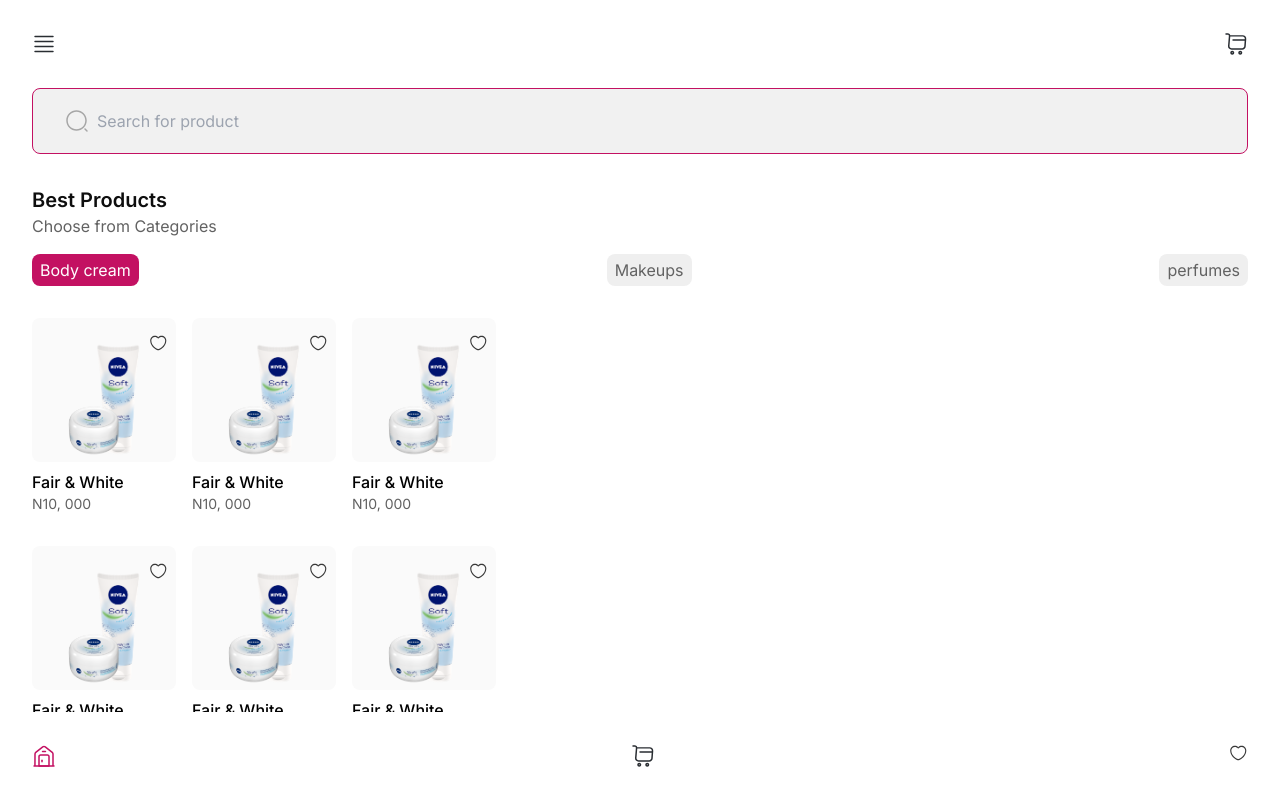
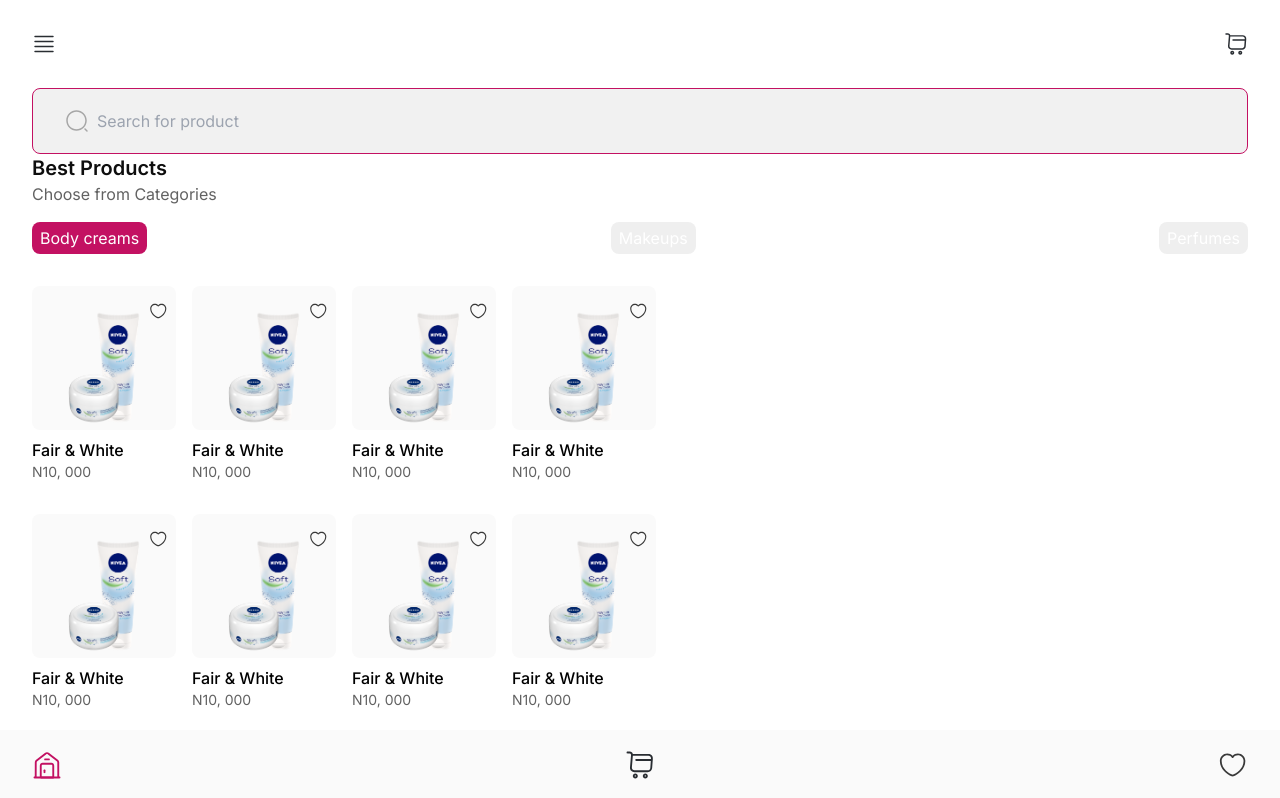
Before and after one commit to alli-Codes/timbu-cloud-store-HNG-stage-2, a React (Vite) app: page / in a window 1280 px wide. Shown: the top 798 px of the page. Built offline with nearby package versions, Linux system fonts and the light colour scheme.

Commit message:
Made some chnages

```diff
--- a/package.json
+++ b/package.json
@@ -10,6 +10,7 @@
     "preview": "vite preview"
   },
   "dependencies": {
+    "@preact/signals": "^1.3.0",
     "react": "^18.3.1",
     "react-dom": "^18.3.1"
   },
--- a/src/components/Category.jsx
+++ b/src/components/Category.jsx
@@ -1,4 +1,15 @@
+import { signal } from "@preact/signals";
+import { useEffect } from "react";
+import { useLocation } from "react-router-dom";
+
 export default function Category() {
+  const handle = () => {
+    console.log(route.hash);
+  };
+  const route = useLocation();
+  useEffect(() => {
+    console.log(route.hash, "from effect");
+  }, [route]);
   return (
     <div className="flex flex-col gap-4">
       <section>
@@ -7,10 +18,36 @@
       </section>
 
       <section className="flex justify-between items-center text-[#626262]">
-                <p className="bg-[#C31162] h-8 px-2 py-1.5 flex items-center rounded-lg text-white">Body cream</p>
-                <p className="bg-[#EFEFEF] h-8 px-2 py-1.5 flex items-center rounded-lg">Makeups</p>
-                <p className="bg-[#EFEFEF] h-8 px-2 py-1.5 flex items-center rounded-lg">perfumes</p>
+        <a
+          href="#bodycreams"
+          onClick={handle}
+          className={`h-8 px-2 py-1.5 flex items-center rounded-lg text-white ${
+            route.hash == "#bodycreams" || route.hash == ""
+              ? "bg-[#C31162]"
+              : "bg-[#EFEFEF]"
+          }`}
+        >
+          Body creams
+        </a>
+        <a
+          href="#makeups"
+          onClick={handle}
+          className={`h-8 px-2 py-1.5 flex items-center rounded-lg text-white ${
+            route.hash == "#makeups" ? "bg-[#C31162]" : "bg-[#EFEFEF]"
+          }`}
+        >
+          Makeups
+        </a>
+        <a
+          href="#perfumes"
+          onClick={handle}
+          className={`h-8 px-2 py-1.5 flex items-center rounded-lg text-white ${
+            route.hash == "#perfumes" ? "bg-[#C31162]" : "bg-[#EFEFEF]"
+          }`}
+        >
+          Perfumes
+        </a>
       </section>
     </div>
-    )
+  );
 }
--- a/src/components/Menu.jsx
+++ b/src/components/Menu.jsx
@@ -1,10 +1,10 @@
-import CartIcon from "../icons/cart-icon";
-import HeartIcon from "../icons/heart-icon";
+import CartIcon from "../icons/cart-icon-2";
+import HeartIcon from "../icons/heart-icon-2";
 import StoreIcon from "../icons/store-icon";
 
 export default function Menu() {
   return (
-    <div className="bg-white w-full p-8 flex justify-between fixed left-0 bottom-0">
+    <div className="bg-[#FAFAFA] w-full px-8 py-5 flex justify-between fixed left-0 bottom-0">
       <StoreIcon />
       <CartIcon />
       <HeartIcon />
--- a/src/components/ProductList.jsx
+++ b/src/components/ProductList.jsx
@@ -1,11 +1,12 @@
 import Product from "./Product";
 
 export default function ProductList() {
-    return (
-        <div className="flex gap-4 overflow-scroll">
-            <Product />
-            <Product />
-            <Product />
-        </div>
-    )
+  return (
+    <div className="flex gap-4 overflow-auto overscroll-contain product__list">
+      <Product />
+      <Product />
+      <Product />
+      <Product />
+    </div>
+  );
 }
--- /dev/null
+++ b/src/icons/cart-icon-2.jsx
@@ -0,0 +1,28 @@
+export default function CartIcon() {
+  return (
+    <svg
+      width="30"
+      height="30"
+      viewBox="0 0 24 24"
+      fill="none"
+      xmlns="http://www.w3.org/2000/svg"
+    >
+      <path
+        d="M18.19 17.75H7.53999C6.54999 17.75 5.59999 17.33 4.92999 16.6C4.25999 15.87 3.92 14.89 4 13.9L4.83 3.94C4.86 3.63 4.74999 3.33001 4.53999 3.10001C4.32999 2.87001 4.04 2.75 3.73 2.75H2C1.59 2.75 1.25 2.41 1.25 2C1.25 1.59 1.59 1.25 2 1.25H3.74001C4.47001 1.25 5.15999 1.56 5.64999 2.09C5.91999 2.39 6.12 2.74 6.23 3.13H18.72C19.73 3.13 20.66 3.53 21.34 4.25C22.01 4.98 22.35 5.93 22.27 6.94L21.73 14.44C21.62 16.27 20.02 17.75 18.19 17.75ZM6.28 4.62L5.5 14.02C5.45 14.6 5.64 15.15 6.03 15.58C6.42 16.01 6.95999 16.24 7.53999 16.24H18.19C19.23 16.24 20.17 15.36 20.25 14.32L20.79 6.82001C20.83 6.23001 20.64 5.67001 20.25 5.26001C19.86 4.84001 19.32 4.60999 18.73 4.60999H6.28V4.62Z"
+        fill="#292D32"
+      />
+      <path
+        d="M16.25 22.75C15.15 22.75 14.25 21.85 14.25 20.75C14.25 19.65 15.15 18.75 16.25 18.75C17.35 18.75 18.25 19.65 18.25 20.75C18.25 21.85 17.35 22.75 16.25 22.75ZM16.25 20.25C15.97 20.25 15.75 20.47 15.75 20.75C15.75 21.03 15.97 21.25 16.25 21.25C16.53 21.25 16.75 21.03 16.75 20.75C16.75 20.47 16.53 20.25 16.25 20.25Z"
+        fill="#292D32"
+      />
+      <path
+        d="M8.25 22.75C7.15 22.75 6.25 21.85 6.25 20.75C6.25 19.65 7.15 18.75 8.25 18.75C9.35 18.75 10.25 19.65 10.25 20.75C10.25 21.85 9.35 22.75 8.25 22.75ZM8.25 20.25C7.97 20.25 7.75 20.47 7.75 20.75C7.75 21.03 7.97 21.25 8.25 21.25C8.53 21.25 8.75 21.03 8.75 20.75C8.75 20.47 8.53 20.25 8.25 20.25Z"
+        fill="#292D32"
+      />
+      <path
+        d="M21 8.75H9C8.59 8.75 8.25 8.41 8.25 8C8.25 7.59 8.59 7.25 9 7.25H21C21.41 7.25 21.75 7.59 21.75 8C21.75 8.41 21.41 8.75 21 8.75Z"
+        fill="#292D32"
+      />
+    </svg>
+  );
+}
--- /dev/null
+++ b/src/icons/heart-icon-2.jsx
@@ -0,0 +1,21 @@
+export default function HeartIcon() {
+  return (
+    <svg
+      width="30"
+      height="30"
+      viewBox="0 0 19 18"
+      fill="none"
+      xmlns="http://www.w3.org/2000/svg"
+    >
+      <g id="vuesax/outline/heart">
+        <g id="heart">
+          <path
+            id="Vector"
+            d="M9.25 16.2375C9.0175 16.2375 8.7925 16.2075 8.605 16.14C5.74 15.1575 1.1875 11.67 1.1875 6.51745C1.1875 3.89245 3.31 1.76245 5.92 1.76245C7.1875 1.76245 8.3725 2.25745 9.25 3.14245C10.1275 2.25745 11.3125 1.76245 12.58 1.76245C15.19 1.76245 17.3125 3.89995 17.3125 6.51745C17.3125 11.6775 12.76 15.1575 9.895 16.14C9.7075 16.2075 9.4825 16.2375 9.25 16.2375ZM5.92 2.88745C3.9325 2.88745 2.3125 4.51495 2.3125 6.51745C2.3125 11.64 7.24 14.49 8.9725 15.0825C9.1075 15.1275 9.4 15.1275 9.535 15.0825C11.26 14.49 16.195 11.6475 16.195 6.51745C16.195 4.51495 14.575 2.88745 12.5875 2.88745C11.4475 2.88745 10.39 3.41995 9.7075 4.34245C9.4975 4.62745 9.0175 4.62745 8.8075 4.34245C8.11 3.41245 7.06 2.88745 5.92 2.88745Z"
+            fill="#393939"
+          />
+        </g>
+      </g>
+    </svg>
+  );
+}
--- a/src/icons/store-icon.jsx
+++ b/src/icons/store-icon.jsx
@@ -1,8 +1,8 @@
 export default function StoreIcon() {
   return (
     <svg
-      width="24"
-      height="24"
+      width="30"
+      height="30"
       viewBox="0 0 24 24"
       fill="none"
       xmlns="http://www.w3.org/2000/svg"
--- a/src/index.css
+++ b/src/index.css
@@ -6,3 +6,7 @@
 body {
     font-family: 'Inter', sans-serif;
 }
+
+.product__list{
+    scrollbar-color: transparent transparent;
+}
--- a/src/pages/Home.jsx
+++ b/src/pages/Home.jsx
@@ -6,8 +6,11 @@
 export default function Home() {
   return (
     <div className="flex flex-col gap-8 relative">
-      <Search />
-      <Category />
+      <div className="sticky top-0 z-10">
+        <Search />
+        <Category />
+      </div>
+      <ProductList />
       <ProductList />
       <ProductList />
       <Menu />
```
Also changed, not shown: src/components/CategoryView.jsx (added), 1 other file (tests, documents, lock files or other folders). Lines whose indentation alone changed are shown as unchanged.
